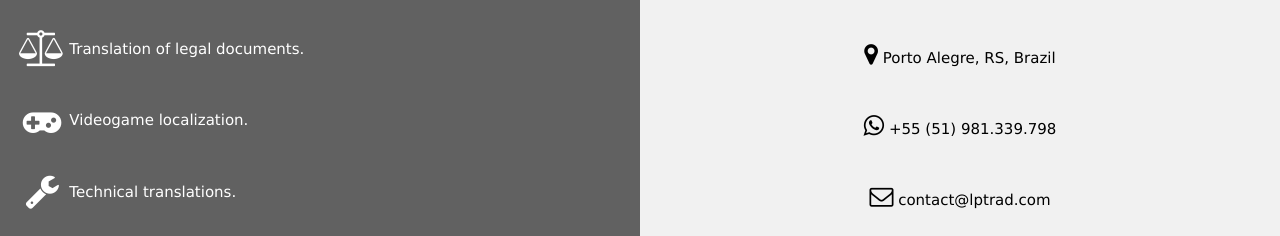
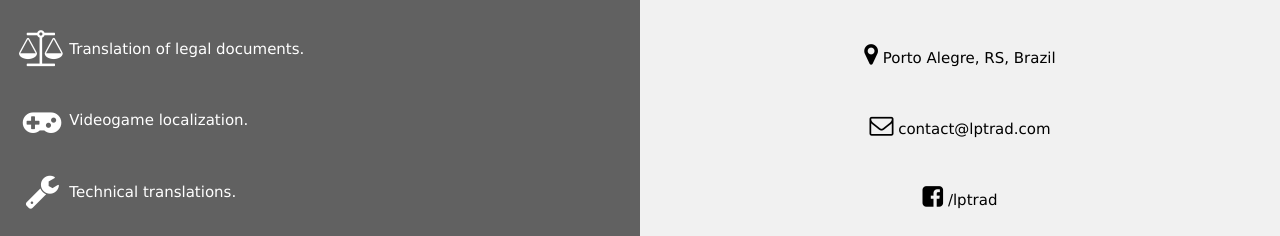
Before and after one commit to lptrad/lptrad.github.io, a plain HTML site: page index_en.html in a window 1280 px wide. Shown: the part 906-1142 px from the top of the page. Drawn offline with nearby package versions, Linux system fonts and the light colour scheme.

Commit message:
Update index_en.html

```diff
--- a/index_en.html
+++ b/index_en.html
@@ -90,7 +90,6 @@
       <p class="w3w3-padding-16">Contact us for quotes or if you have any questions.</p>
       <br><br>
       <p><i class="fa fa-map-marker w3-xlarge w3-padding-16"> </i> Porto Alegre, RS, Brazil</p>
-      <p><i class="fa fa-whatsapp w3-xlarge w3-padding-16"> </i> +55 (51) 981.339.798</p>
       <p><i class="fa fa-envelope-o w3-xlarge w3-padding-16"> </i> contact@lptrad.com</p>
       <p><a href="https://www.facebook.com/lptrad"> <i class="fa fa-facebook-square w3-xlarge w3-padding-16"></i></a> /lptrad</p>
       <p><a href="https://www.linkedin.com/in/leonardo-peres-2b140679"><i class="fa fa-linkedin w3-xlarge"></i><br></a>Profile on LinkedIn</p>
```
